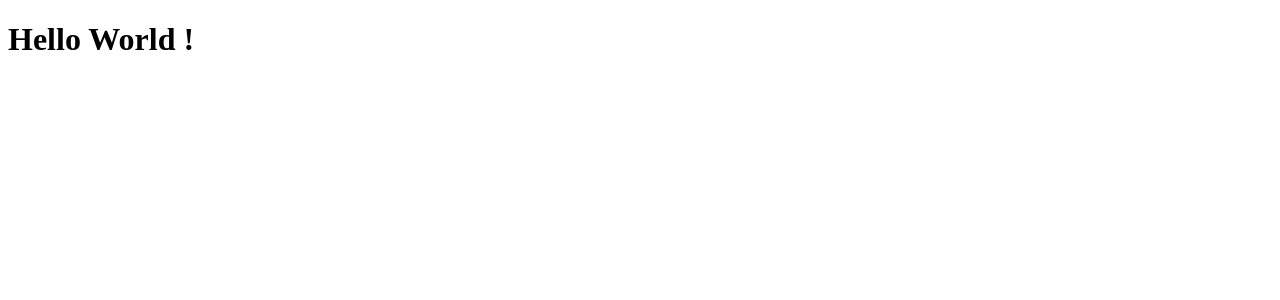
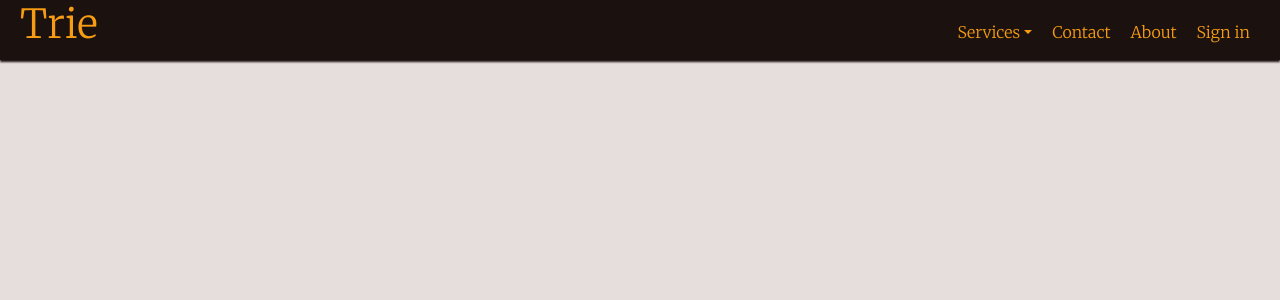
Before and after one commit to ahmedosama9100/Trie, a React (Create React App) app in the folder client/: page / in a window 1280 px wide. Shown: the top 300 px of the page. Built offline with nearby package versions, Linux system fonts and the light colour scheme.

Commit message:
add nav bar

```diff
--- a/client/package.json
+++ b/client/package.json
@@ -6,7 +6,9 @@
     "@testing-library/jest-dom": "^4.2.4",
     "@testing-library/react": "^9.5.0",
     "@testing-library/user-event": "^7.2.1",
+    "bootstrap": "^4.5.0",
     "react": "^16.13.1",
+    "react-bootstrap": "^1.0.1",
     "react-dom": "^16.13.1",
     "react-scripts": "3.4.1"
   },
--- a/client/public/index.html
+++ b/client/public/index.html
@@ -1,13 +1,27 @@
 <!DOCTYPE html>
 <html lang="en">
+
 <head>
   <meta charset="utf-8" />
   <link rel="icon" href="%PUBLIC_URL%/favicon.ico" />
   <meta name="viewport" content="width=device-width, initial-scale=1" />
-
+  <link href="https://fonts.googleapis.com/css2?family=Merriweather:wght@300&family=Montserrat&display=swap"
+    rel="stylesheet" />
   <title>React App</title>
 </head>
+
 <body>
   <div id="root"></div>
+
+  <script src="https://code.jquery.com/jquery-3.5.1.slim.min.js"
+    integrity="sha384-DfXdz2htPH0lsSSs5nCTpuj/zy4C+OGpamoFVy38MVBnE+IbbVYUew+OrCXaRkfj"
+    crossorigin="anonymous"></script>
+  <script src="https://cdn.jsdelivr.net/npm/popper.js@1.16.0/dist/umd/popper.min.js"
+    integrity="sha384-Q6E9RHvbIyZFJoft+2mJbHaEWldlvI9IOYy5n3zV9zzTtmI3UksdQRVvoxMfooAo"
+    crossorigin="anonymous"></script>
+  <script src="https://stackpath.bootstrapcdn.com/bootstrap/4.5.0/js/bootstrap.min.js"
+    integrity="sha384-OgVRvuATP1z7JjHLkuOU7Xw704+h835Lr+6QL9UvYjZE3Ipu6Tp75j7Bh/kR0JKI"
+    crossorigin="anonymous"></script>
 </body>
+
 </html>
--- a/client/src/App.js
+++ /dev/null
@@ -1,10 +0,0 @@
-import React from 'react';
-
-
-function App() {
-  return (
-    <h1>Hello World !</h1>
-  );
-}
-
-export default App;
--- /dev/null
+++ b/client/src/components/App.js
@@ -0,0 +1,9 @@
+import React from "react";
+import "bootstrap/dist/css/bootstrap.min.css";
+import NavBar from "./navBar/NavBar";
+
+function App() {
+  return <NavBar />;
+}
+
+export default App;
--- /dev/null
+++ b/client/src/components/_initialize-styles.scss
@@ -0,0 +1,12 @@
+@import "./variables";
+
+
+* {
+    margin: 0;
+    padding: 0;
+    box-sizing: border-box;
+}
+
+body {
+    background-color: $backgroundColor;
+}
--- /dev/null
+++ b/client/src/components/navBar/NavBar.jsx
@@ -0,0 +1,48 @@
+import React from "react";
+import "./nav-styles.css";
+
+export default NavBar;
+
+function NavBar() {
+  return (
+    <div className="navigation-bar">
+      <h1 className="home">Trie</h1>
+      <ul className="links">
+        <li>
+          <div className="dropdown services">
+            <a
+              className="dropdown-toggle"
+              href="#"
+              role="button"
+              id="dropdownMenuLink"
+              data-toggle="dropdown"
+              aria-haspopup="true"
+              aria-expanded="false"
+            >
+              Services
+            </a>
+
+            <div className="dropdown-menu services-menu" aria-labelledby="dropdownMenuLink">
+              <a className="dropdown-item" href="#">
+                Cinema
+              </a>
+              <a className="dropdown-item" href="#">
+                Hotel
+              </a>
+              <a className="dropdown-item" href="#">
+                Ride
+              </a>
+
+              <a className="dropdown-item" href="#">
+                Restaurant
+              </a>
+            </div>
+          </div>
+        </li>
+        <li>Contact</li>
+        <li>About</li>
+        <li>Sign in</li>
+      </ul>
+    </div>
+  );
+}
--- /dev/null
+++ b/client/src/components/navBar/nav-styles.css
@@ -0,0 +1,49 @@
+* {
+  margin: 0;
+  padding: 0;
+  box-sizing: border-box;
+}
+
+body {
+  background-color: #e6dedd;
+}
+
+.navigation-bar {
+  align-items: baseline;
+  background-color: #1b120f;
+  box-shadow: 0 2px 2px 0 #1b120f;
+  color: #f89d13;
+  display: flex;
+  font-family: "Merriweather", serif;
+  height: 60px;
+  justify-content: space-between;
+  padding: 0 20px;
+  width: 100vw;
+}
+
+.navigation-bar .links {
+  display: flex;
+  list-style: none;
+}
+
+.navigation-bar .links li {
+  margin: auto 10px;
+}
+
+.navigation-bar .links #dropdownMenuLink {
+  text-decoration: none;
+  color: inherit;
+}
+
+.navigation-bar .links .services-menu {
+  margin-top: 10px;
+  background-color: #1b120f;
+}
+
+.navigation-bar .links .services-menu a {
+  color: #f89d13;
+}
+
+.navigation-bar .links .services-menu a:hover {
+  background-color: #e6dedd;
+}
--- /dev/null
+++ b/client/src/components/navBar/nav-styles.scss
@@ -0,0 +1,41 @@
+@import "./../variables";
+@import "./../initialize-styles";
+
+.navigation-bar {
+    align-items: baseline;
+    background-color: $navBarColor;
+    box-shadow: 0 2px 2px 0 rgba(27, 18, 15, 1);
+    color: $headingColor;
+    display: flex;
+    font-family: $headingFont;
+    height: 60px;
+    justify-content: space-between;
+    padding: 0 20px;
+    width: 100vw;
+
+    .links {
+        display: flex;
+        list-style: none;
+
+        li {
+            margin: auto 10px;
+        }
+
+        #dropdownMenuLink {
+            text-decoration: none;
+            color: inherit;
+        }
+
+        .services-menu {
+            margin-top: 10px;
+            background-color: $navBarColor;
+            a {
+                color: $headingColor;
+            }
+
+            a:hover {
+                background-color: $backgroundColor;
+            }
+        }
+    }
+}
--- a/client/src/index.js
+++ b/client/src/index.js
@@ -1,11 +1,5 @@
-import React from 'react';
-import ReactDOM from 'react-dom';
-import App from './App';
+import React from "react";
+import ReactDOM from "react-dom";
+import App from "./components/App";
 
-
-ReactDOM.render(
-  <React.StrictMode>
-    <App />
-  </React.StrictMode>,
-  document.getElementById('root')
-);
+ReactDOM.render(<App />, document.getElementById("root"));
```
Also changed, not shown: client/src/components/_variables.scss (added, +10 -0 lines), 1 other file (tests, documents, lock files or other folders). Lines whose indentation alone changed are shown as unchanged.
